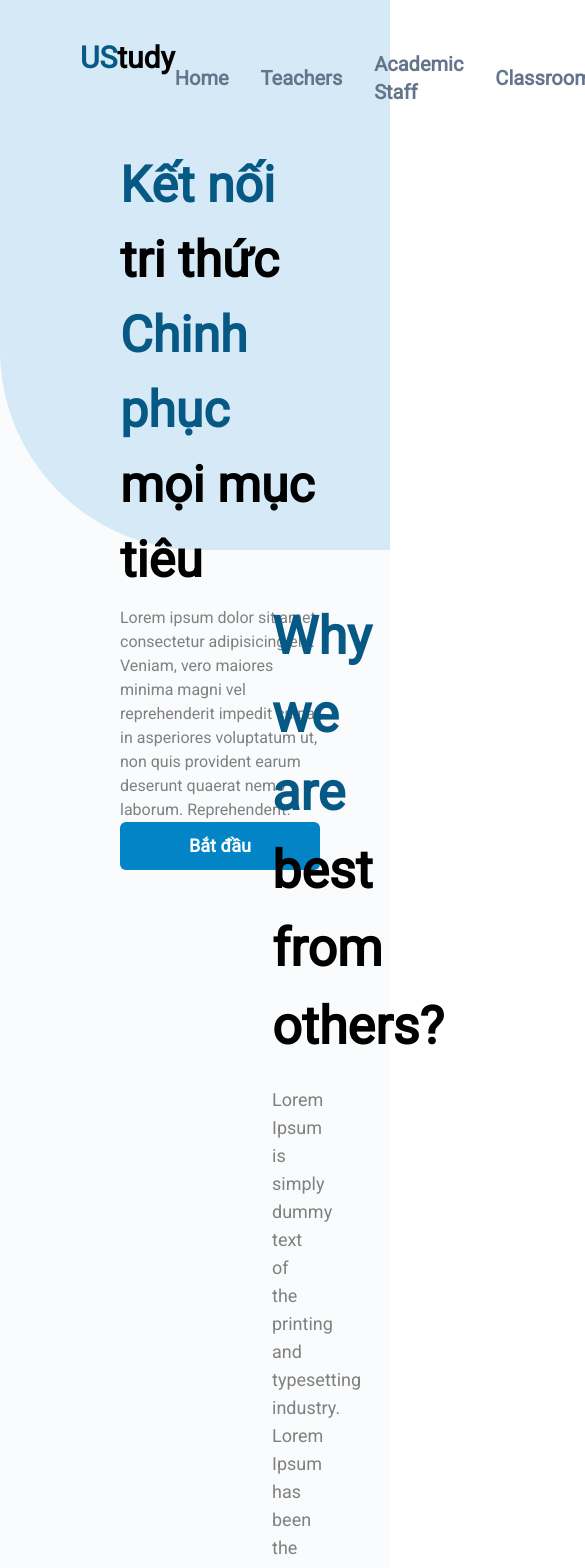
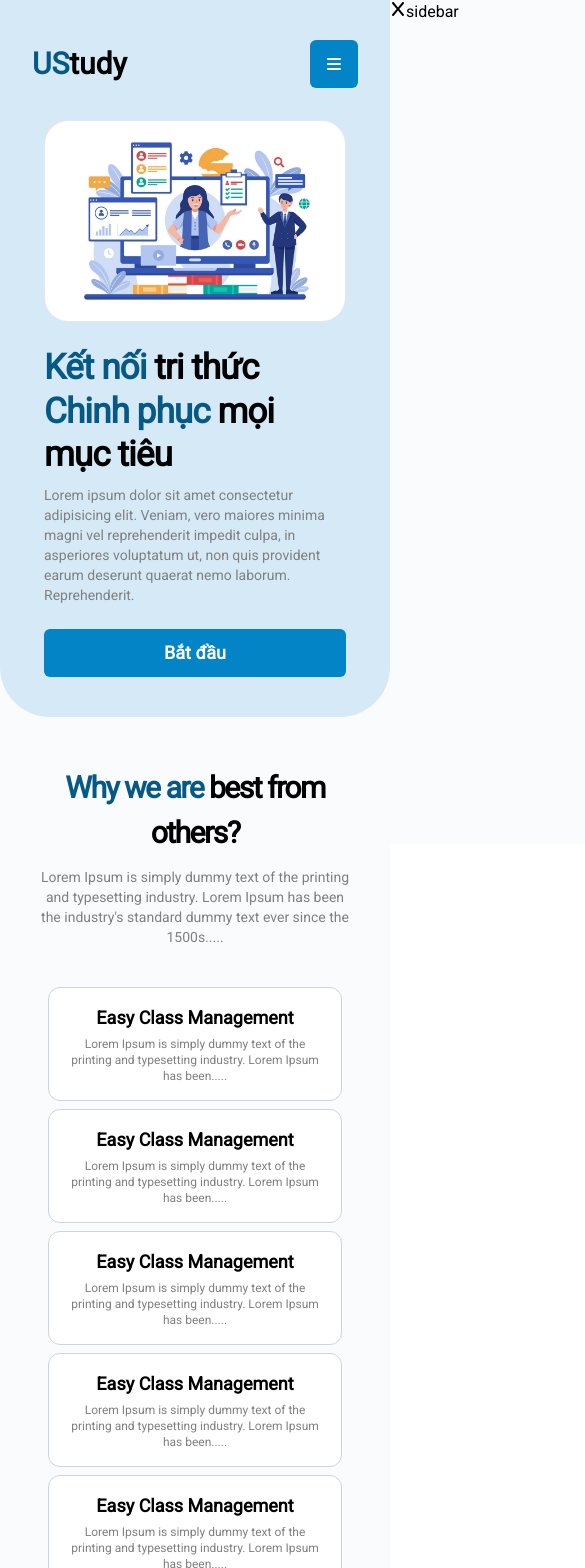
Before and after one commit to HCMUS-UStudy/UStudy-frontend, a Next.js app: page / in a window 390 px wide. Shown: the top 1568 px of the page, 585 px wide, since content can reach past the window. Built offline with nearby package versions, Linux system fonts and the light colour scheme.

Commit message:
Add responsive for landing page and footer

```diff
--- a/src/app/page.tsx
+++ b/src/app/page.tsx
@@ -2,11 +2,18 @@
 import Link from "next/link";
 import Button from "./ui/components/button";
 import Image from "next/image";
-import { FaBook } from "react-icons/fa6";
+import { FaBars, FaBook, FaX } from "react-icons/fa6";
 import { Input } from "./ui/components/input";
 import Footer from "./ui/components/footer";
+import { useState } from "react";
+import clsx from "clsx";
 
 export default function Home() {
+  const [isOpen, setIsOpen] = useState<boolean>(false);
+  const toggleSideBar = () => {
+    console.log(isOpen);
+    setIsOpen(!isOpen);
+  };
   const RenderMainFeatures: React.FC = (): React.ReactNode => {
     const contents = [
       {
@@ -46,26 +53,48 @@ export default function Home() {
           return (
             <div
               key={i}
-              className="h-60 text-center py-4 px-10 flex flex-col gap-3 items-center bg-white border border-black rounded-xl">
-              <FaBook className="w-16 h-16" />
-              <p className="text-2xl font-bold">{c.FeatureName}</p>
-              <p className="text-secondary_text">{c.Description}</p>
+              className=" h-fit md:h-60 text-center py-4 px-5 md:px-10 flex flex-col gap-1 md:gap-3 items-center bg-white border border-slate-300 rounded-xl">
+              <FaBook className="w-8 h-8 md:w-16 md:h-16 md:flex hidden" />
+              <p className="text-lg md:text-2xl font-bold">{c.FeatureName}</p>
+              <p className="text-secondary_text text-xs md:text-base">
+                {c.Description}
+              </p>
             </div>
           );
         })}
       </>
     );
   };
+  const SideBar = () => {
+    return (
+      <div
+        className={clsx(
+          "fixed top-0 right-0 w-[80vw] bg-background h-screen overflow-y-auto tranform transition-transform duration-300",
+          { "translate-x-0": isOpen, "translate-x-full": !isOpen }
+        )}>
+        <button onClick={toggleSideBar} type="button">
+          <FaX />
+        </button>
+        sidebar
+      </div>
+    );
+  };
   return (
     <div className=" bg-background">
-      <div className=" bg-hero h-[550px] rounded-bl-[200px] pt-10 px-20">
-        <div id="Top-nav-bar" className="flex justify-between">
+      <SideBar />
+      <div className=" bg-hero h-fit pb-10 md:pb-0 md:h-[550px] rounded-b-[50px] md:rounded-bl-[200px] md:rounded-br-none pt-10 min-[320px]:px-8 md:px-20">
+        <div id="Top-nav-bar" className="flex justify-between items-center">
           <div id="logo" className="text-3xl font-extrabold">
             <span className=" text-highlight_text">US</span>tudy
           </div>
+          <Button
+            onClick={toggleSideBar}
+            className="w-12 h-12 min-[320px]:flex md:hidden">
+            <FaBars />
+          </Button>
           <div
             id="nav-bar"
-            className="flex justify-between items-center font-bold text-xl gap-8">
+            className="justify-between items-center font-bold text-xl gap-8 min-[320px]:hidden md:flex">
             <Link
               href="#"
               className=" text-slate-500 hover:text-black transition duration-200 ease-in-out">
@@ -87,36 +116,46 @@ export default function Home() {
               Classroom
             </Link>
           </div>
-          <Button className=" w-[150px] text-lg" type="submit">
+          <Button
+            className="w-[150px] text-lg min-[320px]:hidden md:flex"
+            type="submit">
             <Link href="/login">Đăng nhập</Link>
           </Button>
         </div>
         <div
           id="hero-content"
-          className="flex justify-between gap-5 px-10 pt-8">
-          <div className="flex flex-col justify-between text-[50px] font-bold max-w-[800px]">
-            <div>
-              <p>
+          className="flex flex-col md:flex-row justify-between gap-5 px-3 md:px-10 pt-8">
+          <div className="flex flex-col gap-6 md:justify-between text-[35px] md:text-[50px] font-bold max-w-[800px]">
+            <Image
+              className="object-cover border rounded-[24px] aspect-auto md:hidden flex"
+              src="/tutorSystem.jpg"
+              width={500}
+              height={500}
+              alt="tutorSystem"
+            />
+            <div className="leading-tight md:leading-normal">
+              <p className=" tracking-tight md:tracking-normal">
                 <span className="text-highlight_text">Kết nối</span> tri thức
               </p>
-              <p>
+              <p className=" tracking-tight md:tracking-normal">
                 <span className="text-highlight_text">Chinh phục</span> mọi mục
                 tiêu
               </p>
-              <p className="text-secondary_text font-light text-base mt-2">
+              <p className="text-secondary_text font-light text-sm md:text-base mt-2">
                 Lorem ipsum dolor sit amet consectetur adipisicing elit. Veniam,
                 vero maiores minima magni vel reprehenderit impedit culpa, in
                 asperiores voluptatum ut, non quis provident earum deserunt
                 quaerat nemo laborum. Reprehenderit.
               </p>
             </div>
-            <Button className="w-[200px] font-bold text-lg" type="submit">
+            <Button
+              className="w-full md:w-[200px] font-bold text-lg"
+              type="submit">
               Bắt đầu
             </Button>
           </div>
-          <div>
           <Image
-              className="object-cover border rounded-[24px]"
+            className="object-cover border rounded-[24px] aspect-auto md:flex hidden"
             src="/tutorSystem.jpg"
             width={500}
             height={500}
@@ -124,25 +163,24 @@ export default function Home() {
           />
         </div>
       </div>
-      </div>
       <div
         id="main-content"
-        className="px-24 mx-auto flex flex-col justify-center">
-        <div className="mt-12 mx-44 text-center">
-          <div className="font-bold text-[52px]">
+        className="md:px-24 mx-auto flex flex-col justify-center">
+        <div className="mt-12 mx-9 md:mx-44 text-center">
+          <div className="font-bold text-[30px] tracking-tighter md:tracking-normal md:text-[52px]">
             <span className="text-highlight_text">Why we are</span> best from
             others?
           </div>
-          <div className="text-secondary_text text-lg font-thin mt-5">
+          <div className="text-secondary_text text-sm md:text-lg font-thin mt-3">
             Lorem Ipsum is simply dummy text of the printing and typesetting
             industry. Lorem Ipsum has been the industry&apos;s standard dummy
             text ever since the 1500s.....
           </div>
         </div>
-        <div className="mx-12 mt-10 grid grid-cols-3 gap-10">
+        <div className="mx-12 mt-10 grid grid-cols-1 md:grid-cols-3 gap-2 md:gap-10">
           <RenderMainFeatures />
         </div>
-        <div className="relative max-w-[1120px] h-max-[220px] px-36 py-10 mt-32 rounded-3xl text-background text-center mx-auto text-2xl  bg-gradient-to-r from-sky-500 to-sky-900">
+        <div className="relative max-w-[1120px] h-max-[220px]  px-5 md:px-36 py-10 mt-10 md:mt-32 rounded-3xl text-background text-center mx-8 md:mx-auto text-sm md:text-2xl  bg-gradient-to-r from-sky-500 to-sky-900">
           “Làm thế nào anh biết nhiều về mọi thứ? đã hỏi một người rất khôn
           ngoan và thông minh; và câu trả lời là. Bằng cách không bao giờ sợ hãi
           hoặc xấu hổ khi đặt câu hỏi về bất cứ điều gì mà tôi không biết”
@@ -163,17 +201,17 @@ export default function Home() {
       </div>
       <div className="bg-hero mt-[200px] py-8 flex justify-evenly">
         <Image
-          className=" flex-none"
+          className="md:flex hidden"
           src="/TeacherRegister.png"
           width={500}
           height={500}
           alt="TeacherRegister"
         />
         <div>
-          <div className="font-bold text-[50px] text-center">
+          <div className="font-bold text-[30px] md:text-[50px] tracking-tighter md:tracking-normal text-center">
             Trở thành<span className="text-highlight_text"> Giáo Viên</span>
           </div>
-          <div className="w-[500px] mt-4 flex flex-col gap-5">
+          <div className="w-[80vw] md:w-[500px] mt-4 flex flex-col gap-3 md:gap-5">
             <Input
               className="w-full h-11 text-base text-secondary_text"
               placeholder="Họ tên"
--- a/src/app/ui/components/footer.tsx
+++ b/src/app/ui/components/footer.tsx
@@ -1,11 +1,16 @@
 import React from "react";
-import { FaFacebook, FaInstagram, FaYoutube, FaX } from "react-icons/fa6";
+import {
+  FaFacebook,
+  FaInstagram,
+  FaYoutube,
+  FaXTwitter,
+} from "react-icons/fa6";
 
 export default function Footer() {
   return (
-    <div className="h-[400px] py-12 bg-sky-950 text-white tracking-wider flex justify-evenly">
+    <div className="h-fit md:px-0 px-7 py-12 bg-sky-950 text-white tracking-wider flex flex-col md:gap-0 gap-10 md:flex-row justify-evenly">
       <div className=" max-w-[445px]">
-        <div id="introduce" className="text-[62px] font-bold">
+        <div id="introduce" className="text-[50px] md:text-[62px] font-bold">
           UStudy
         </div>
         <div className="text-sm text-slate-300 leading-6">
@@ -18,12 +23,12 @@ export default function Footer() {
           <FaFacebook className="w-10 h-10" />
           <FaInstagram className="w-10 h-10" />
           <FaYoutube className="w-10 h-10" />
-          <FaX className="w-10 h-10" />
+          <FaXTwitter className="w-10 h-10" />
         </div>
       </div>
       <div>
         <p className="font-bold text-2xl">Thông tin chung</p>
-        <div className="leading-10 mt-4 font-thin">
+        <div className="md:leading-10 leading-8 mt-4 font-thin">
           <p>21127116 - Nguyễn Lê Thanh Nghĩa</p>
           <p>21127143 - Nguyễn Minh Quân</p>
           <p>21127147 - Võ Anh Quân</p>
@@ -34,7 +39,7 @@ export default function Footer() {
       </div>
       <div>
         <p className="font-bold text-2xl">Liên hệ</p>
-        <div className="leading-10 mt-4 font-thin">
+        <div className="md:leading-10 leading-8 mt-4 font-thin">
           <p>227 Đ. Nguyễn Văn Cừ, Phường 4, Quận 5, Hồ Chí Minh</p>
           <p>+1 202-918-2132</p>
           <p>tploc@fit.hcmus.edu.vn</p>
--- a/tailwind.config.ts
+++ b/tailwind.config.ts
@@ -15,8 +15,6 @@ const config: Config = {
         button_primary: "#0284c7", // sky-600
         highlight_text: "#075985", // sky-800
         secondary_text: "#808080",
-
-
       },
     },
   },
```
Lines whose indentation alone changed are shown as unchanged.
